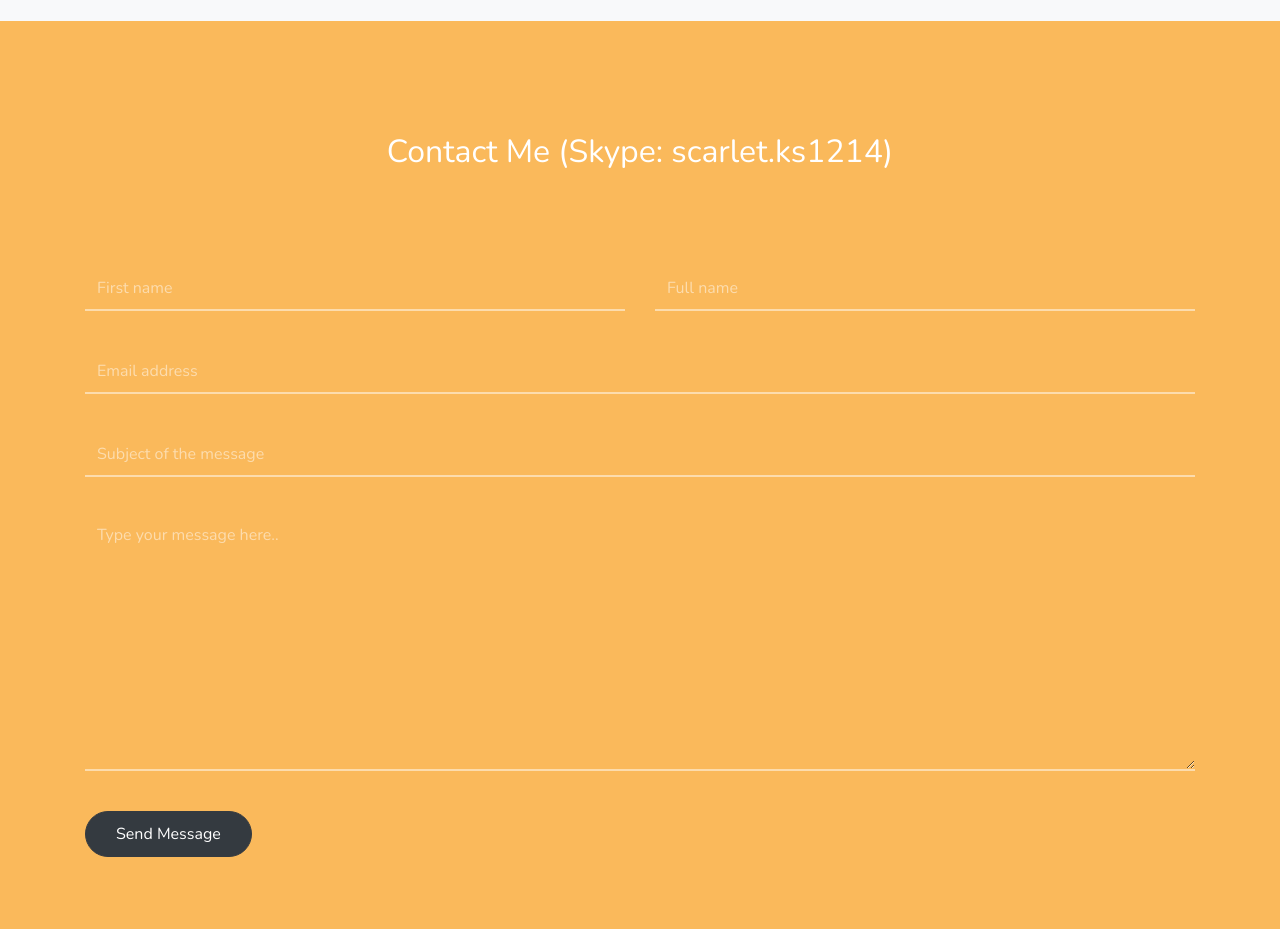
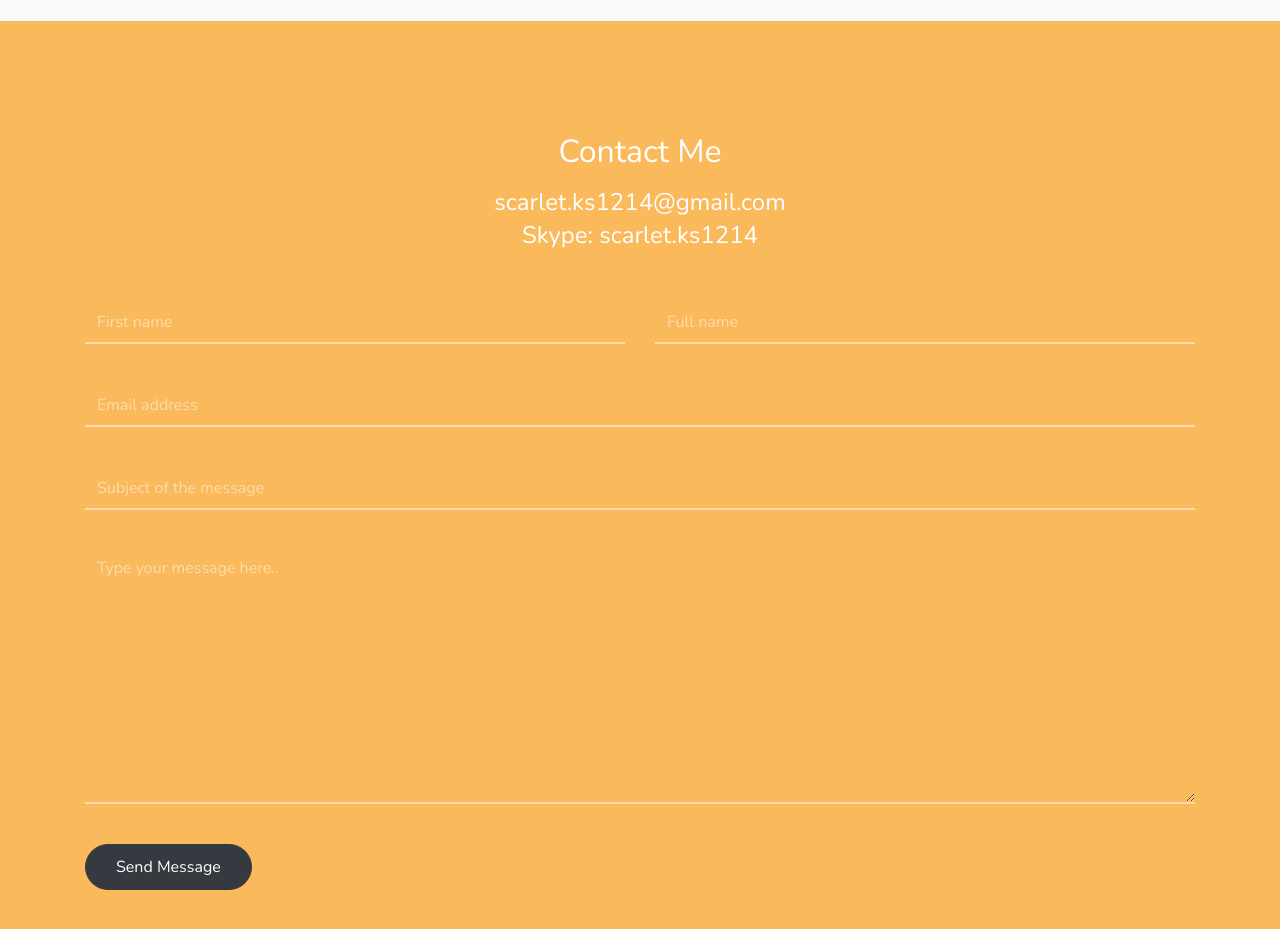
Before and after one commit to juannaranjodev/deni-lv, a plain HTML site: page index.html in a window 1280 px wide. Shown: the part 5280-6209 px from the top of the page. Drawn offline with nearby package versions, Linux system fonts and the light colour scheme; files whose address does not match are found by name.

Commit message:
fixed contacts me

```diff
--- a/index.html
+++ b/index.html
@@ -437,7 +437,9 @@
       <div class="container">
         <div class="row">
           <div class="col-12 mb-5 position-relative">
-            <h2 class="section-title text-center text-white mb-5">Contact Me (Skype: scarlet.ks1214)</h2>
+            <h2 class="section-title text-center text-white mb-3">Contact Me</h2>
+            <h4 class="text-center text-white mb-1">scarlet.ks1214@gmail.com</h4>
+            <h4 class="text-center text-white mb-1">Skype: scarlet.ks1214</h4>
           </div>
         </div>
         <form action="#" class="form">
```
